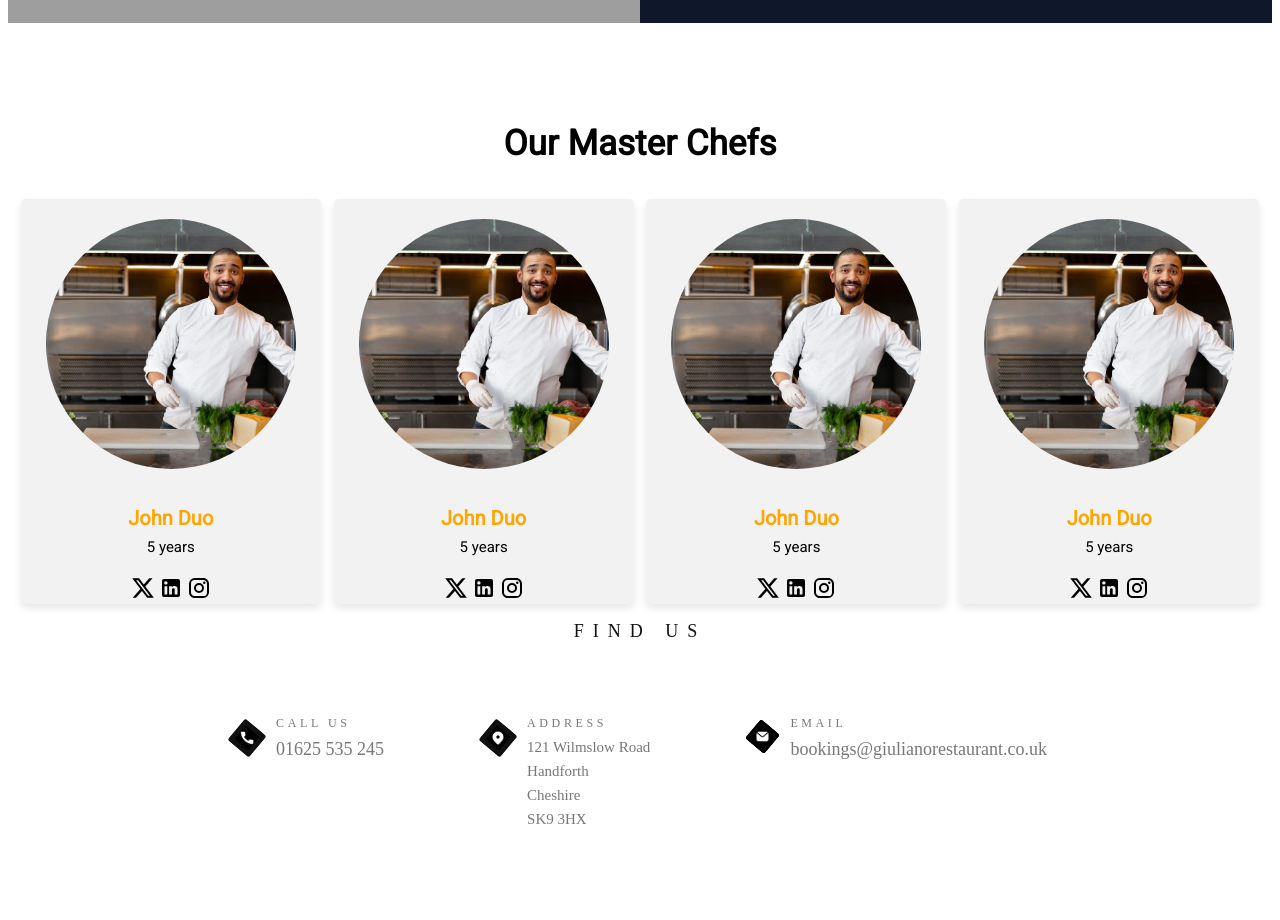
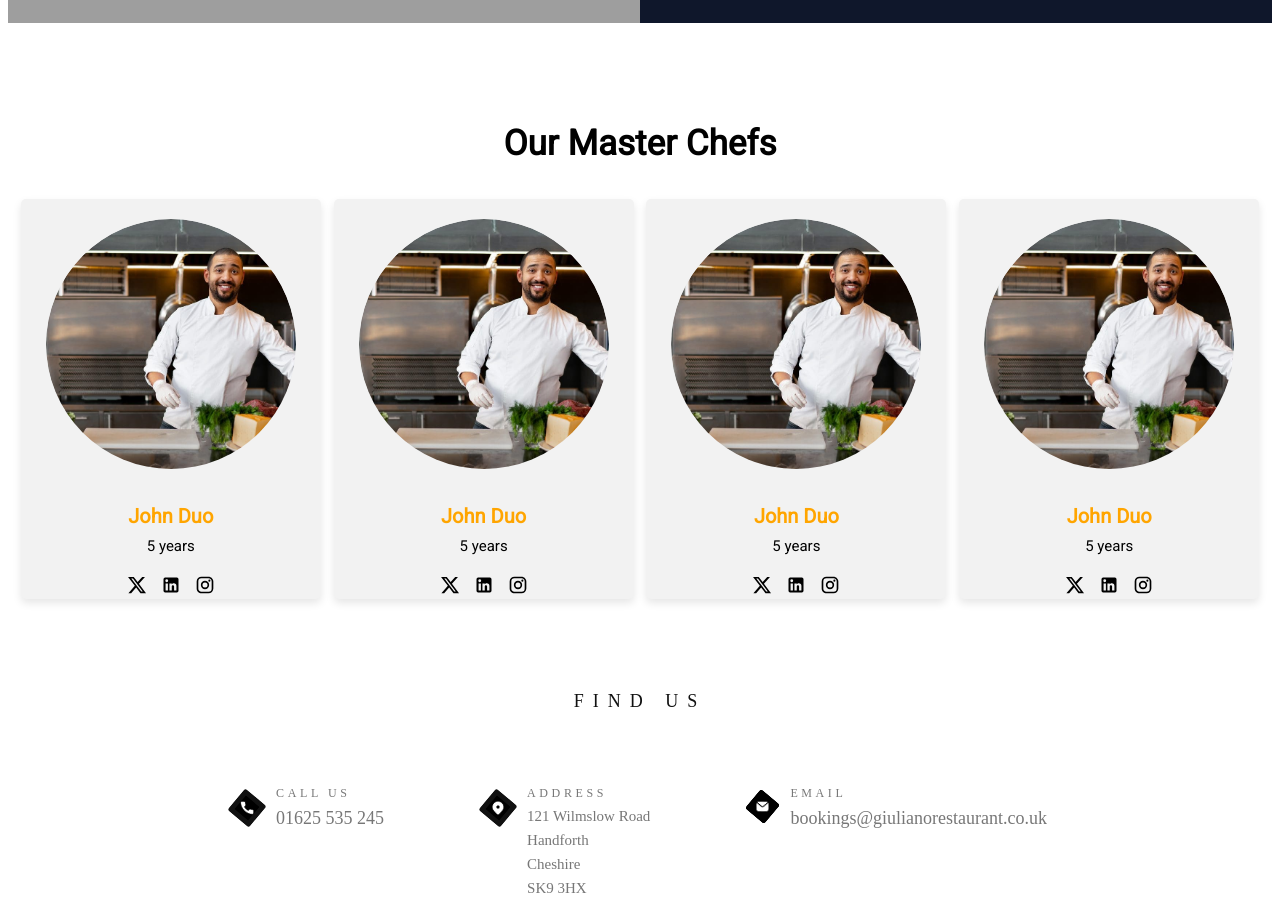
Before and after one commit to vickypoonia020/nextjs-node, a Next.js app in the folder client/: page / in a window 1280 px wide. Shown: the part 2602-3522 px from the top of the page. Built offline with nearby package versions, Linux system fonts and the light colour scheme; grey boxes are pictures that could not be loaded; a web font is replaced by a local one.

Commit message:
CSS fix for chefs block

```diff
--- a/client/styles/css/chefs-block.module.scss
+++ b/client/styles/css/chefs-block.module.scss
@@ -4,7 +4,7 @@
 
   .chefs_bg {
     width: 300px;
-    height: auto;
+    height: 400px;
     align-items: center;
     text-align: center;
     display: flex;
@@ -13,14 +13,25 @@
     background: #F2F2F2;
     border-radius: 5px;
     box-shadow: 0 4px 8px rgba(0, 0, 0, 0.1);
+    &:hover {
+      .chefs_img {
+        img {
+          transform: scale(1.1);
+        }
+      }
+    }
   }
 
   .chefs_img {
+    margin-top: 20px;
+    border-radius: 50%;
+    overflow: hidden;
     img {
       object-fit: cover;
       border-radius: 50%;
-      margin-top: 20px;
+      transition: all 1s ease;
     }
+
   }
 
   .icon_name_block {
--- a/client/styles/css/homepage.scss
+++ b/client/styles/css/homepage.scss
@@ -373,9 +373,18 @@
     }
   }
     .chefs-block {
+      margin-bottom: 90px;
       h3 {
         font-size: 35px;
         text-align: center;
       }
+      .MuiSvgIcon-root {
+        font-size: 20px;
+        margin: 0 5px;
+        cursor: pointer;
+        &:hover {
+          fill: #FF8600;
+        }
+      }
     }
 }
```
